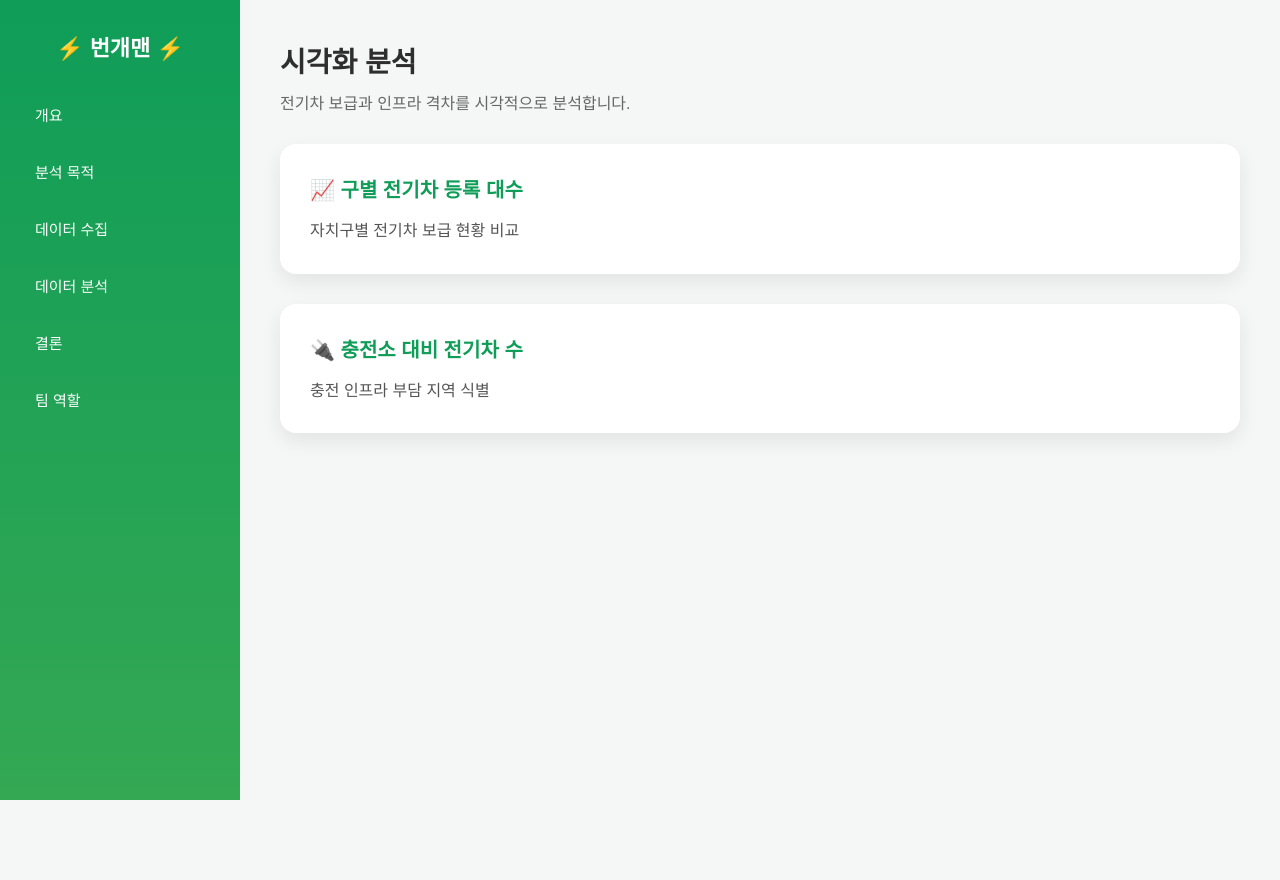
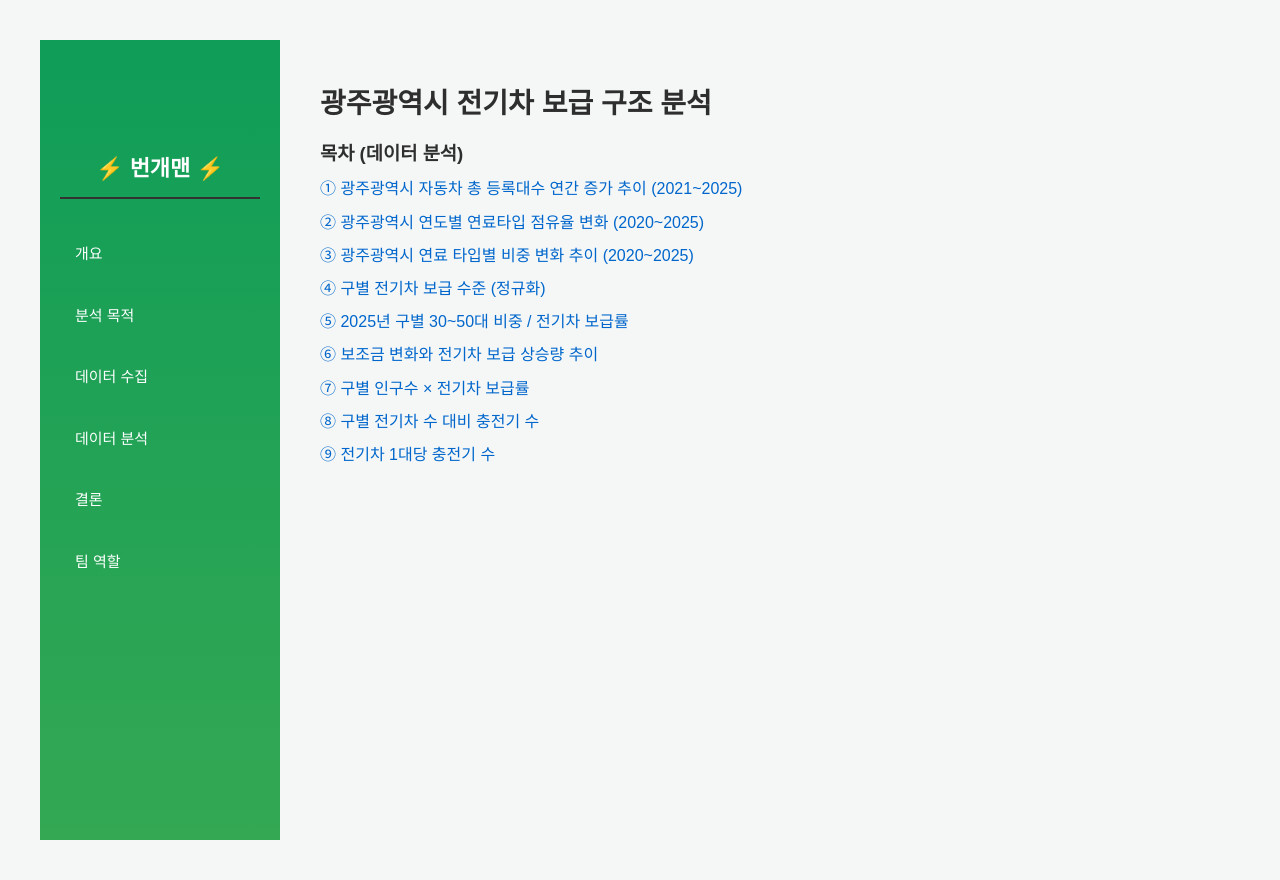
Before and after one commit to 2025-DongA-DataAI-3/car_project, a Flask app: page /visualization in a window 1280 px wide. Before the commit the page ends 800 px from the top, so only its background shows below. Run offline with Flask 3, Linux system fonts and the light colour scheme.

Commit message:
에이태그

```diff
--- a/templates/visualization.html
+++ b/templates/visualization.html
@@ -1,30 +1,55 @@
 <!DOCTYPE html>
-<html lang="en">
+<html lang="ko">
 <head>
     <meta charset="UTF-8">
-    <meta name="viewport" content="width=device-width, initial-scale=1.0">
-    <title>Document</title>
+    <title>광주광역시 전기차 보급 데이터 분석</title>
+    <script src="https://cdn.jsdelivr.net/npm/chart.js"></script>
+    <style>
+        body {
+            font-family: Pretendard, Arial, sans-serif;
+            line-height: 1.7;
+            margin: 40px;
+        }
+        h2 {
+            margin-top: 80px;
+            border-bottom: 2px solid #333;
+            padding-bottom: 10px;
+        }
+        .toc a {
+            display: block;
+            margin: 6px 0;
+            color: #0066cc;
+            text-decoration: none;
+        }
+        .analysis {
+            background: #f7f8fa;
+            padding: 20px;
+            margin-top: 20px;
+            border-left: 4px solid #333;
+        }
+        canvas {
+            max-width: 900px;
+            margin-top: 30px;
+        }
+    </style>
 </head>
 <body>
 
-
 {% extends "base.html" %}
 {% block content %}
+<h1>광주광역시 전기차 보급 구조 분석</h1>
 
-<h1>시각화 분석</h1>
-<p class="subtitle">
-전기차 보급과 인프라 격차를 시각적으로 분석합니다.
-</p>
-
-<div class="card">
-    <h2>📈 구별 전기차 등록 대수</h2>
-    <p>자치구별 전기차 보급 현황 비교</p>
-    <!-- 나중에 그래프 삽입 -->
-</div>
-
-<div class="card">
-    <h2>🔌 충전소 대비 전기차 수</h2>
-    <p>충전 인프라 부담 지역 식별</p>
+<div class="toc">
+    <h3>목차 (데이터 분석)</h3>
+    <a href="#chart1">① 광주광역시 자동차 총 등록대수 연간 증가 추이 (2021~2025)</a>
+    <a href="#chart2">② 광주광역시 연도별 연료타입 점유율 변화 (2020~2025)</a>
+    <a href="#chart3">③ 광주광역시 연료 타입별 비중 변화 추이 (2020~2025)</a>
+    <a href="#chart4">④ 구별 전기차 보급 수준 (정규화)</a>
+    <a href="#chart5">⑤ 2025년 구별 30~50대 비중 / 전기차 보급률</a>
+    <a href="#chart6">⑥ 보조금 변화와 전기차 보급 상승량 추이</a>
+    <a href="#chart7">⑦ 구별 인구수 × 전기차 보급률</a>
+    <a href="#chart8">⑧ 구별 전기차 수 대비 충전기 수</a>
+    <a href="#chart9">⑨ 전기차 1대당 충전기 수</a>
 </div>
 
 {% endblock %}
```
